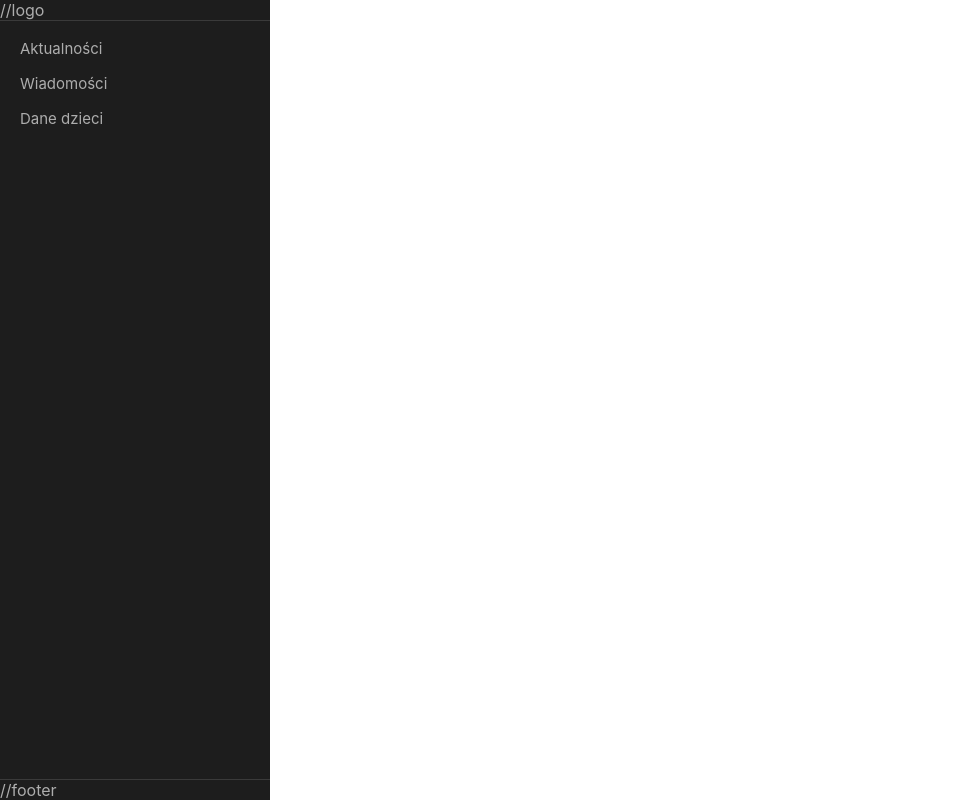
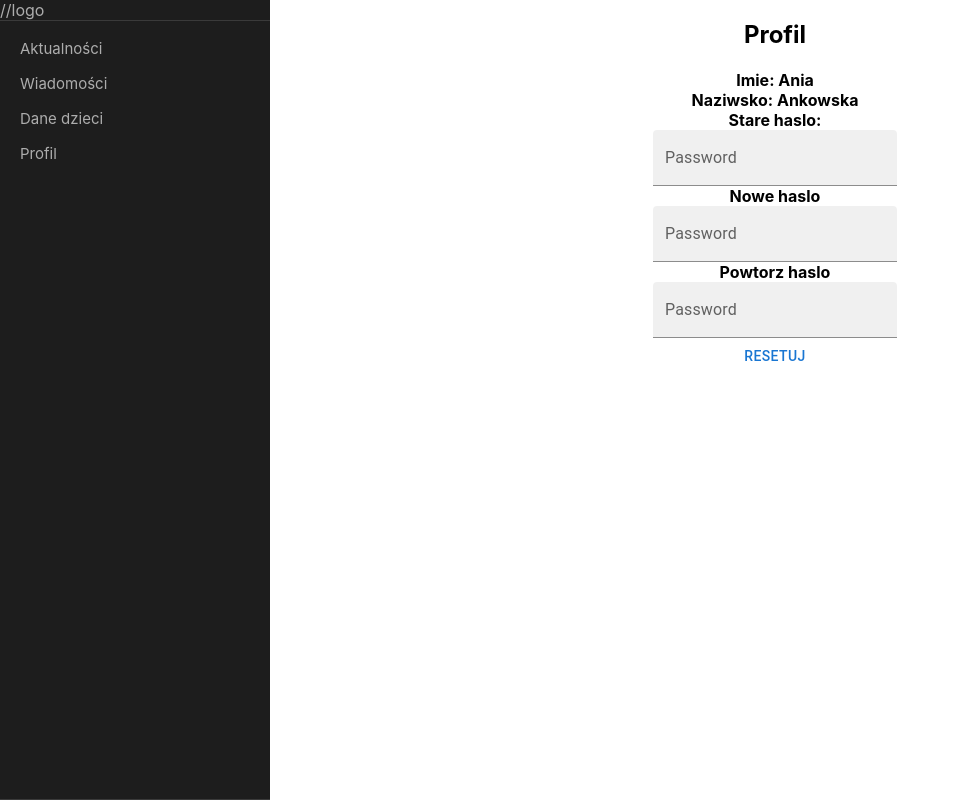
Before and after one commit to luk98j/przedszkole-PDSW, a React (Create React App) app in the folder przedszkole-pdsw/: page /profile in a window 1280 px wide. Shown: the whole page, without its empty margins (0-960 px from the left). Built offline with nearby package versions, Linux system fonts and the light colour scheme.

Commit message:
Add Profile tab

```diff
--- a/przedszkole-pdsw/src/component/MenuAndViewController.js
+++ b/przedszkole-pdsw/src/component/MenuAndViewController.js
@@ -24,6 +24,9 @@ const useStyles = makeStyles((theme) => ({
     rghtSide:{
         width:"100%",
 
+    },
+    footer:{
+        height:"20%"
     }
 
   }));
@@ -58,7 +61,11 @@ const MenuAndViewController = () => {
                         <MenuItem>
                             Dane dzieci
                             <Link to="/children-date"/>
-                            </MenuItem>
+                        </MenuItem>
+                        <MenuItem>
+                                Profil
+                                <Link to="/profile"/>
+                        </MenuItem>
                         </div>
                     ):(
                         <div>
@@ -71,7 +78,7 @@ const MenuAndViewController = () => {
                     </Menu>
                 </SidebarContent>
                 <SidebarFooter>
-                    //footer
+
                 </SidebarFooter>
             </ProSidebar>
             </div>
--- a/przedszkole-pdsw/src/static/SwitchAndRoute.js
+++ b/przedszkole-pdsw/src/static/SwitchAndRoute.js
@@ -4,6 +4,7 @@ import {Switch, Route } from "react-router-dom";
 import Activities from "../view/Activities";
 import ChildrenDate from "../view/ChildrenDate"
 import Messages from "../view/Messages";
+import Profile from "../view/Profile"
 const SwitchAndRoute = () =>{
     return(
         <Switch>
@@ -12,6 +13,7 @@ const SwitchAndRoute = () =>{
             <Route exact path="/activities" component={Activities} />
             <Route exact path="/messages" component={Messages} />
             <Route exact path="/children-date" component={ChildrenDate} />
+            <Route exact path="/profile" component={Profile} />
         </Switch >
     )
  }
--- /dev/null
+++ b/przedszkole-pdsw/src/view/Profile.js
@@ -0,0 +1,49 @@
+import React, { useState, useEffect, Profiler } from "react";
+import { Container } from "@material-ui/core";
+import Box from '@mui/material/Box';
+import Button from '@mui/material/Button';
+import TextField from '@mui/material/TextField';
+
+const Profile = () =>{
+    useEffect(()=>{
+
+    })
+
+    return(
+        <Container fixed>
+           <center>
+               <h2>Profil</h2>
+
+            <h4>Imie: Ania<br></br>
+            Naziwsko: Ankowska<br></br>
+            Stare haslo:<br></br>
+            <TextField
+                id="filled-password-input"
+                label="Password"
+                type="password"
+                autoComplete="current-password"
+                variant="filled"
+            /><br></br>
+            Nowe haslo<br></br>
+            <TextField
+                id="filled-password-input"
+                label="Password"
+                type="password"
+                autoComplete="current-password"
+                variant="filled"
+            /><br></br>
+            Powtorz haslo<br></br>
+            <TextField
+                id="filled-password-input"
+                label="Password"
+                type="password"
+                autoComplete="current-password"
+                variant="filled"
+            /><br></br>
+            <Button>Resetuj</Button>
+            </h4>
+           </center>
+        </Container>
+    )
+}
+export default Profile
```
